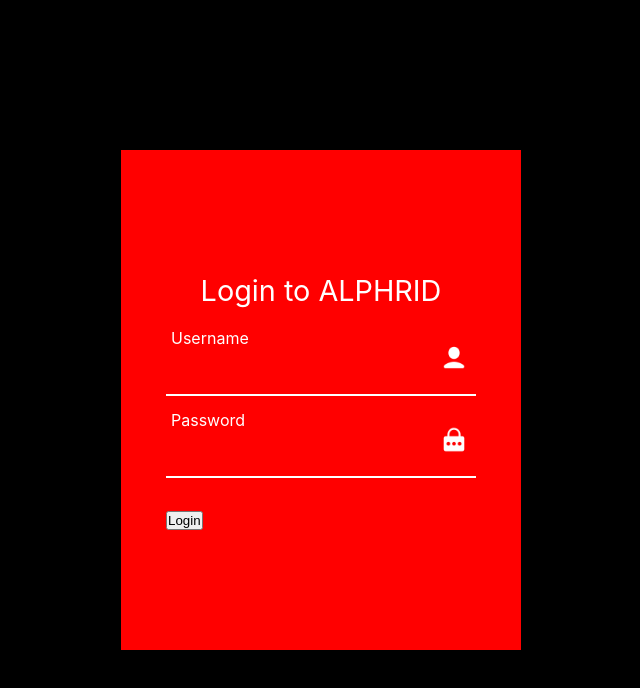
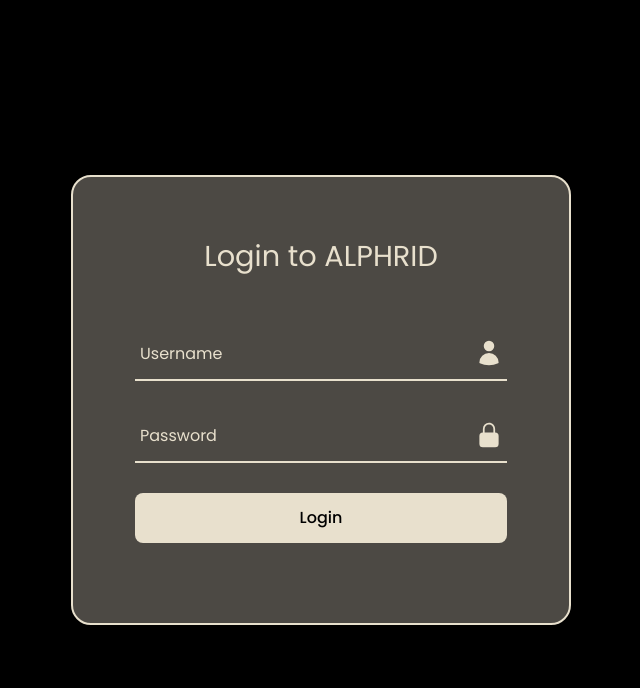
Before and after one commit to AliTagPir/alphrid_web_app, a Vue app in the folder frontend/: page /login in a window 1280 px wide. Both pictures are taken after a click on the button "Log In". Shown: the top 688 px of the page, without its empty margins (319-959 px from the left). Built offline with nearby package versions, Linux system fonts and the light colour scheme.

Commit message:
Login page layout and design finalised for now

```diff
--- a/frontend/index.html
+++ b/frontend/index.html
@@ -4,7 +4,10 @@
     <meta charset="UTF-8">
     <link rel="icon" href="/favicon.ico">
     <meta name="viewport" content="width=device-width, initial-scale=1.0">
-    <title>Vite App</title>
+    <link rel="preconnect" href="https://fonts.googleapis.com">
+    <link rel="preconnect" href="https://fonts.gstatic.com" crossorigin>
+    <link href="https://fonts.googleapis.com/css2?family=Poppins:ital,wght@0,300;0,400;0,500;0,700;1,300;1,400&display=swap" rel="stylesheet">
+    <title>ALPHRID</title>
   </head>
   <body>
     <div id="app"></div>
--- a/frontend/src/assets/main.css
+++ b/frontend/src/assets/main.css
@@ -11,8 +11,14 @@
 html, body {
   height: 100%;
   width: 100%;
-  font-family: 'Inter', sans-serif; /* or any font you prefer */
+  font-family: 'Poppins', sans-serif; /* or any font you prefer */
 }
+
+button, input, textarea,
+select, label{
+  font-family: inherit;
+}
+
 
 /* Optional: smoother scrolling */
 html {
--- a/frontend/src/components/LoginForm.vue
+++ b/frontend/src/components/LoginForm.vue
@@ -1,19 +1,21 @@
 <script setup>
 import { ref } from "vue";
-import userIcon from "@/assets/icons/userIcon.png";
-import lockIcon from "@/assets/icons/lockIcon.png";
 
-const emit = defineEmits(["submit"]); // ✅ emit submit event to parent
+const emit = defineEmits(["submit"]);
+const props = defineProps({
+  errorMessage: {
+    type: String,
+    default: "",
+  },
+});
 const username = ref("");
 const password = ref("");
-const errorMessage = ref("");
 
 const handleSubmit = () => {
   if (!username.value || !password.value) {
-    errorMessage.value = "Username and password are required";
+    emit("error", "Username and password are required");
     return;
   }
-  errorMessage.value = "";
   emit("submit", { username: username.value, password: password.value });
 };
 </script>
@@ -21,28 +23,50 @@ const handleSubmit = () => {
 <template>
   <div class="login-form">
     <div class="login-box">
-      <form @submit.prevent="handleSubmit">
+      <form class="form" @submit.prevent="handleSubmit">
         <h2 class="login-title">Login to ALPHRID</h2>
         <div class="input-box">
           <span class="icon">
-            <img :src="userIcon" alt="" class="icon" />
+            <svg
+              xmlns="http://www.w3.org/2000/svg"
+              viewBox="0 0 24 24"
+              fill="currentColor"
+              class="size-6"
+            >
+              <path
+                fill-rule="evenodd"
+                d="M7.5 6a4.5 4.5 0 1 1 9 0 4.5 4.5 0 0 1-9 0ZM3.751 20.105a8.25 8.25 0 0 1 16.498 0 .75.75 0 0 1-.437.695A18.683 18.683 0 0 1 12 22.5c-2.786 0-5.433-.608-7.812-1.7a.75.75 0 0 1-.437-.695Z"
+                clip-rule="evenodd"
+              />
+            </svg>
           </span>
-          <input v-model="username" type="text" />
+          <input v-model="username" type="text" required />
           <label>Username</label>
         </div>
 
         <div class="input-box">
           <span class="icon">
-            <img :src="lockIcon" alt="" class="icon"/>
+            <svg
+              xmlns="http://www.w3.org/2000/svg"
+              viewBox="0 0 24 24"
+              fill="currentColor"
+              class="size-6"
+            >
+              <path
+                fill-rule="evenodd"
+                d="M12 1.5a5.25 5.25 0 0 0-5.25 5.25v3a3 3 0 0 0-3 3v6.75a3 3 0 0 0 3 3h10.5a3 3 0 0 0 3-3v-6.75a3 3 0 0 0-3-3v-3c0-2.9-2.35-5.25-5.25-5.25Zm3.75 8.25v-3a3.75 3.75 0 1 0-7.5 0v3h7.5Z"
+                clip-rule="evenodd"
+              />
+            </svg>
           </span>
-          <input v-model="password" type="password" />
+          <input v-model="password" type="password" required />
           <label>Password</label>
         </div>
 
-        <button type="submit" class="bg-blue-500 text-white px-4 py-2 rounded hover:bg-blue-600">
-          Login
-        </button>
-        <p v-if="errorMessage">{{ errorMessage }}</p>
+        <button type="submit" class="login-button">Login</button>
+        <transition name="fade">
+          <p v-if="errorMessage" class="error">{{ errorMessage }}</p>
+        </transition>
       </form>
     </div>
   </div>
@@ -58,23 +82,31 @@ const handleSubmit = () => {
 }
 .login-box {
   position: relative;
-  width: 400px;
-  height: 500px;
-  background-color: red;
+  width: 500px;
+  height: 450px;
+  background: #4c4944;
+  border-radius: 20px;
   display: flex;
   justify-content: center;
   align-items: center;
+  border: 2px solid #e8e0cd;
+}
+.form {
+  width: 75%;
+  height: 75%;
 }
 .login-title {
   font-size: 1.8rem;
-  color: #fff;
+  color: #e8e0cd;
   text-align: center;
+  padding-bottom: 20px;
 }
 .input-box {
   position: relative;
-  width: 310px;
+  width: 100%;
   margin: 30px 0;
-  border-bottom: 2px solid #fff;
+  border-bottom: 2px solid #e8e0cd;
+  padding: 0 50px 0 5px;
 }
 .input-box label {
   position: absolute;
@@ -82,14 +114,14 @@ const handleSubmit = () => {
   left: 5px;
   transform: translateY(-50%);
   font-size: 1rem;
-  color: #fff;
+  color: #e8e0cd;
   pointer-events: none;
-  transition: .5s;
+  transition: 0.5s;
 }
 
-.input-box input:focus~label,
-.input-box input:valid~label {
-    top: -5px;
+.input-box input:focus ~ label,
+.input-box input:valid ~ label {
+  top: -5px;
 }
 
 .input-box input {
@@ -102,10 +134,91 @@ const handleSubmit = () => {
   color: #fff;
 }
 .input-box .icon {
+  position: absolute;
+  right: 4px;
+  width: 28px;
+  margin-top: 10px;
+  color: #e8e0cd;
+}
+.login-button {
+  width: 100%;
+  height: 15%;
+  background: #e8e0cd;
+  border: none;
+  outline: none;
+  border-radius: 8px;
+  cursor: pointer;
+  font-size: 1rem;
+  font-weight: 500;
+  color: #000000;
+}
+.error {
+  color: red;
+  font-size: 0.9rem;
+  margin-top: 1rem;
+  text-align: center;
+}
+.fade-enter-active,
+.fade-leave-active {
+  transition: opacity 0.5s;
+}
+.fade-enter-from,
+.fade-leave-to {
+  opacity: 0;
+}
+
+/* Very Large Screens: 1440px and above */
+@media (min-width: 2000px) {
+  .login-box {
+    width: 700px;
+    height: 550px;
+  }
+  .form {
+    height: 75%;
+    font-size: 1.2rem;
+  }
+  .input-box .icon {
+    right: 4px;
+    width: 36px;
+    margin-top: 2px;
+  }
+  .login-title {
+    font-size: 2.5rem;
+    color: #e8e0cd;
+    text-align: center;
+    padding-bottom: 20px;
+  }
+  .input-box {
+    margin: 30px 0;
+    border-bottom: 3px solid #e8e0cd;
+    padding: 20px 50px 0 5px;
+  }
+  .input-box label {
     position: absolute;
-    right: 4px;
-    width: 28px;
-    margin-bottom: 2px;
+    top: 50%;
+    left: 5px;
+    font-size: 1.5rem;
+  }
+  .login-button {
+    font-size: 1.2rem;
+  }
+  .error{
+    font-size: 1rem;
+  }
+}
 
+@media (min-width: 768px) and (max-width: 1999px) {
+  .login-box {
+    width: 500px;
+    height: 450px;
+  }
+}
+
+/* 📱 Phones: below 768px */
+@media (max-width: 767px) {
+  .login-box {
+    width: 100%;
+    height: 60vh;
+  }
 }
 </style>
--- a/frontend/src/pages/LoginPage.vue
+++ b/frontend/src/pages/LoginPage.vue
@@ -7,14 +7,14 @@ import { login } from '@/services/authService'
 
 const showLoginForm = ref(false)
 const router = useRouter();
+const errorMessage = ref('')
 
 const handleLogin = async ({ username, password }) => {
   try {
     await login(username, password);
     router.push("/home");
   } catch (err) {
-    console.error("Login failed", err);
-    // Optional: Show a toast notification later
+    errorMessage.value = 'Invalid username or password'
   }
 };
 </script>
@@ -31,7 +31,7 @@ const handleLogin = async ({ username, password }) => {
     <!-- Login Form Div -->
     <transition name="slide-in">
       <div v-if="showLoginForm" class="form-wrapper">
-        <LoginForm @submit="handleLogin" />
+        <LoginForm :error-message="errorMessage" @submit="handleLogin" />
       </div>
     </transition>
   </div>
@@ -41,13 +41,8 @@ const handleLogin = async ({ username, password }) => {
 .login-page {
   min-height: 100vh;
   width: 100vw;
-
   position: relative;
   background: #000;
-  display: flex;
-  justify-content: center;
-  align-items: center;
-  flex-direction: column
 }
 
 .banner-wrapper, .form-wrapper {
```
